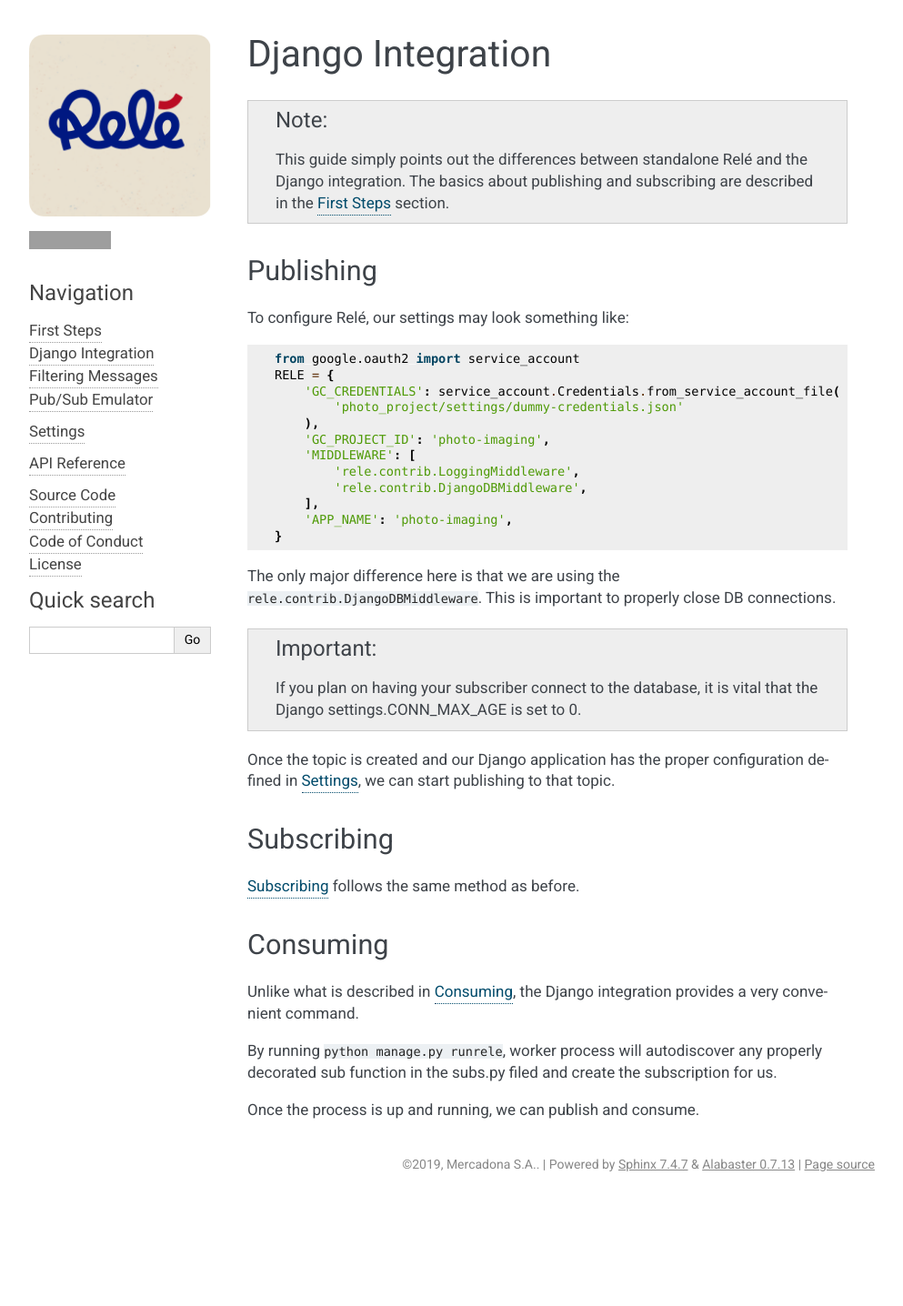
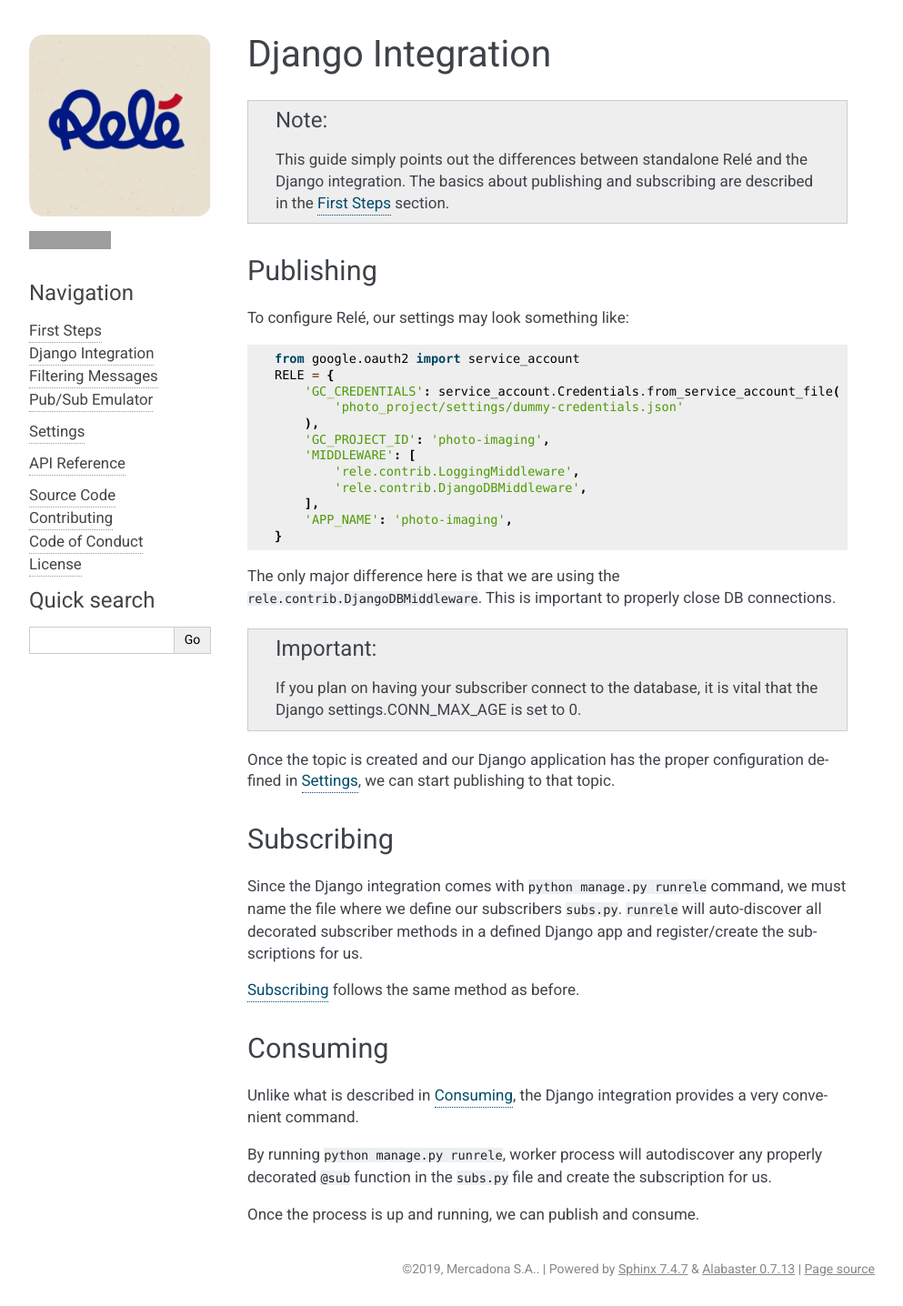
Before and after one commit to mercadona/rele, a Sphinx documentation site: the page built from docs/guides/django.rst, in a window 1280 px wide. Shown: the whole page at 91% size, without its empty margins (148-1141 px from the left). Built offline with Sphinx 7.4.7, drawn with Linux system fonts in a browser that asks for light colours; before the commit the page ends 1321 px from its top, so only the background shows below that; grey boxes are pictures that could not be loaded.

Commit message:
Clarify the docs (#115)

```diff
--- a/docs/guides/django.rst
+++ b/docs/guides/django.rst
@@ -43,6 +43,10 @@
 Subscribing
 ___________
 
+Since the Django integration comes with ``python manage.py runrele`` command, we must name the file
+where we define our subscribers ``subs.py``. ``runrele`` will auto-discover all decorated
+subscriber methods in a defined Django app and register/create the subscriptions for us.
+
 :ref:`subscribing` follows the same method as before.
 
 
@@ -52,7 +56,7 @@
 Unlike what is described in :ref:`consuming`, the Django integration provides a very convenient
 command.
 
-By running ``python manage.py runrele``, worker process will autodiscover any properly decorated sub
-function in the subs.py filed and create the subscription for us.
+By running ``python manage.py runrele``, worker process will autodiscover any properly decorated ``@sub``
+function in the ``subs.py`` file and create the subscription for us.
 
 Once the process is up and running, we can publish and consume.
--- a/docs/index.rst
+++ b/docs/index.rst
@@ -78,7 +78,7 @@
     guides/basics
     guides/django
     guides/filters
-    guides/rele_and_emulator
+    guides/emulator
 
 
 Configuration
```
Also changed, not shown: docs/guides/basics.rst (+11 -4 lines), docs/guides/emulator.rst (renamed from docs/guides/rele_and_emulator.rst).
